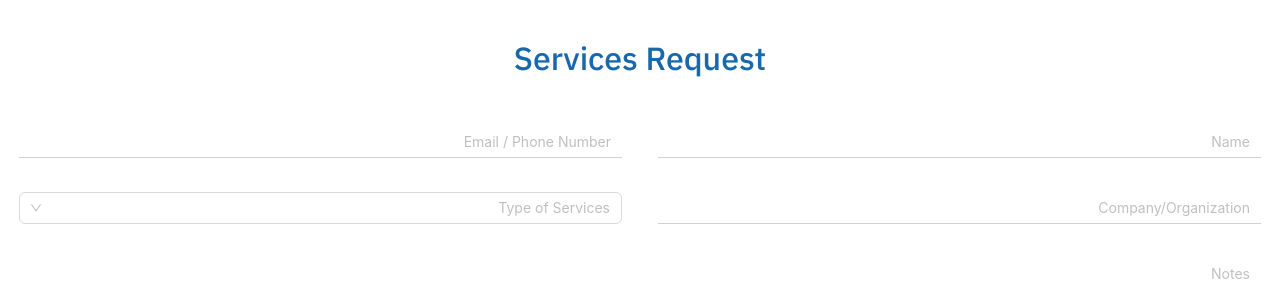
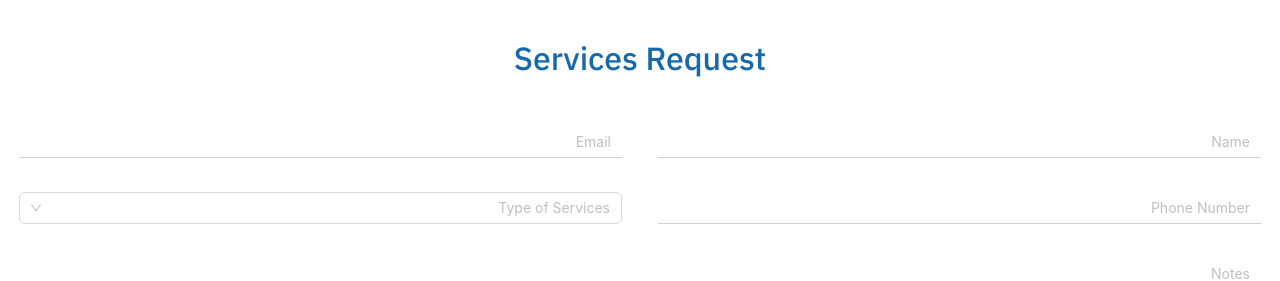
Before and after one commit to MaramMs/8plus-website, a Next.js app: page /services in a window 1280 px wide. Shown: the part 940-1221 px from the top of the page. Built offline with nearby package versions, Linux system fonts and the light colour scheme; a web font is replaced by a local one.

Commit message:
fix issue add validation to form inputs

```diff
--- a/pages/services.js
+++ b/pages/services.js
@@ -277,11 +277,11 @@ const services = () => {
             <Row span="24" gutter={[36, 10]}>
               <Col span={24} md={{ span: 12 }}>
                 <Form.Item
-                  name="username"
+                  name="name"
                   rules={[
                     {
                       required: true,
-                      message: "Please input your username!",
+                      message: "The filed is require",
                     },
                   ]}
                 >
@@ -294,16 +294,20 @@ const services = () => {
 
               <Col span={24} md={{ span: 12 }}>
                 <Form.Item
-                  name="password"
+                  name="email"
                   rules={[
                     {
                       required: true,
-                      message: "Please input your password!",
+                      message: "The filed is require",
+                    },
+                    {
+                      type: 'email',
+                      message: "The email address is not valid",
                     },
                   ]}
                 >
                   <Input
-                    placeholder="Email / Phone Number"
+                    placeholder="Email"
                     className="border-b-[#D1D1D1] border-t-0 border-r-0 border-l-0 rounded-none"
                   />
                 </Form.Item>
@@ -311,16 +315,20 @@ const services = () => {
 
               <Col span={24} md={{ span: 12 }}>
                 <Form.Item
-                  name="username"
+                  name="phone"
                   rules={[
                     {
                       required: true,
-                      message: "Please input your username!",
+                      message: "The filed is require",
+                    },
+                    {
+                      pattern: /^\d+$/,
+                      message: "The phone number must only contain digits",
                     },
                   ]}
                 >
                   <Input
-                    placeholder="Company/Organization"
+                    placeholder="Phone Number"
                     className="border-b-[#D1D1D1] border-t-0 border-r-0 border-l-0 rounded-none"
                   />
                 </Form.Item>
@@ -332,7 +340,7 @@ const services = () => {
                   rules={[
                     {
                       required: true,
-                      message: "Please select gender!",
+                      message: "The filed is require",
                     },
                   ]}
                 >
@@ -349,13 +357,13 @@ const services = () => {
 
               <Col span={24} >
                 <Form.Item
-                  name="password"
-                  rules={[
-                    {
-                      required: true,
-                      message: "Please input your password!",
-                    },
-                  ]}
+                  name="note"
+                  // rules={[
+                  //   {
+                  //     required: true,
+                  //     message: "Please input your password!",
+                  //   },
+                  // ]}
                 >
                   <Input
                     placeholder="Notes"
```
